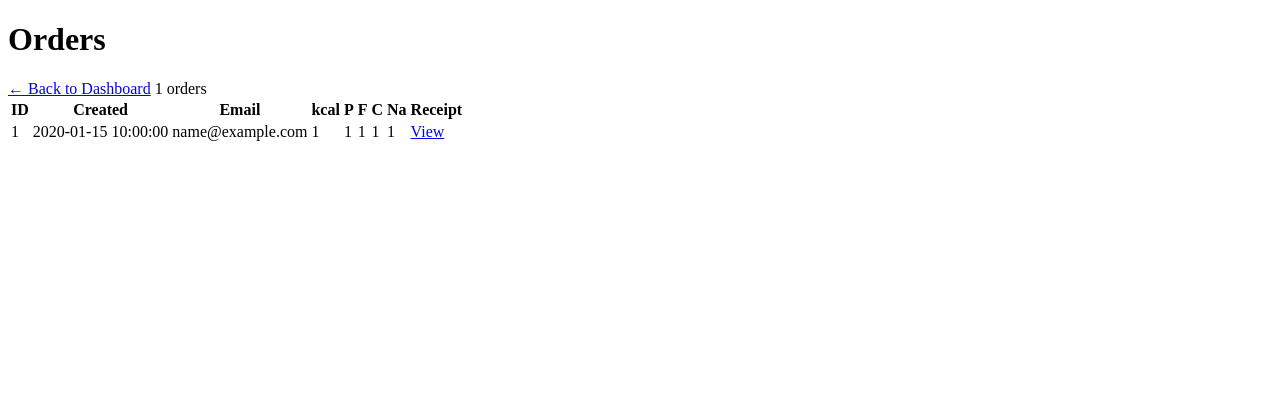
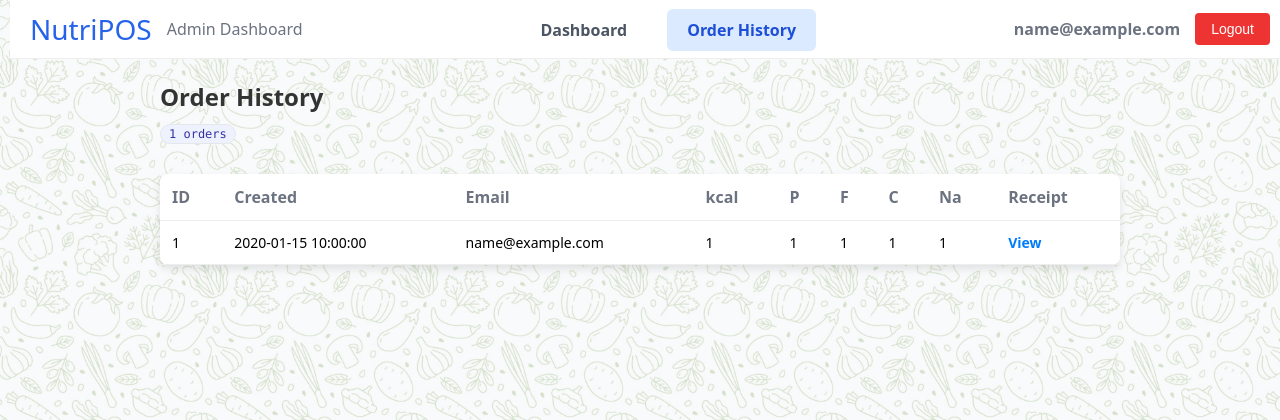
Before and after one commit to saaduly101/KP628---NutriPOS, a PHP site: page /orders.php in a window 1280 px wide. Shown: the top 420 px of the page. Run offline with PHP 8.4, Linux system fonts and the light colour scheme; the visitor is signed in with stand-in values (Sample User, id 1); tables that the repository leaves empty hold one stand-in row (values such as "Sample post").

Commit message:
fixed small UI problems

```diff
--- a/NUTRIPOS/admin/dashboard.php
+++ b/NUTRIPOS/admin/dashboard.php
@@ -16,8 +16,7 @@ auth_require_admin();
           <span class="admin-dashboard">Admin Dashboard</span>
         </div>
         <ul class="navbar-links">
-          <li><a href="../public/custom_pos_builder.html" class="nav-button">Menu Builder</a></li>
-          <li><a href="../public/products.html" class="nav-button">Menu Management</a></li>
+          <li><a href="dashboard.php" class="nav-button active">Dashboard</a></li>
           <li><a href="orders.php" class="nav-button">Order History</a></li>
         </ul>
         <div class="user-section">
--- a/NUTRIPOS/admin/orders.php
+++ b/NUTRIPOS/admin/orders.php
@@ -5,15 +5,31 @@ auth_require_admin();
 ?>
 <!DOCTYPE html>
 <html>
-<head>
-  <meta charset="utf-8" />
-  <title>NutriPOS – Orders</title>
+  <head>
+    <meta charset="utf-8"/>
+    <title>Admin - Orders</title>
+    <link rel="stylesheet" href="../public/style.css" />
+  </head>
+<body>
+  <nav class="navbar">
+      <div class="navbar-container">
+        <div class="logo-dashboard">
+          <a href="#" class="logo">NutriPOS</a>
+          <span class="admin-dashboard">Admin Dashboard</span>
+        </div>
+        <ul class="navbar-links">
+          <li><a href="dashboard.php" class="nav-button">Dashboard</a></li>
+          <li><a href="orders.php" class="nav-button active">Order History</a></li>
+        </ul>
+        <div class="user-section">
+          <span class="admin"><?php echo htmlspecialchars($_SESSION['email']); ?></span>
+          <a href="logout.php"><button class="logout-btn">Logout</button></a>
+        </div>
+      </div>
+    </nav>
 
-</head>
-<body>
-  <h1>Orders</h1>
+  <h2>Order History</h2>
   <div class="toolbar">
-    <a href="dashboard.php">← Back to Dashboard</a>
     <span class="pill" id="count">Loading…</span>
   </div>
 
```
Also changed, not shown: NUTRIPOS/public/custom_pos_builder.html (+3 -4 lines), NUTRIPOS/public/products.html (+3 -4 lines).
